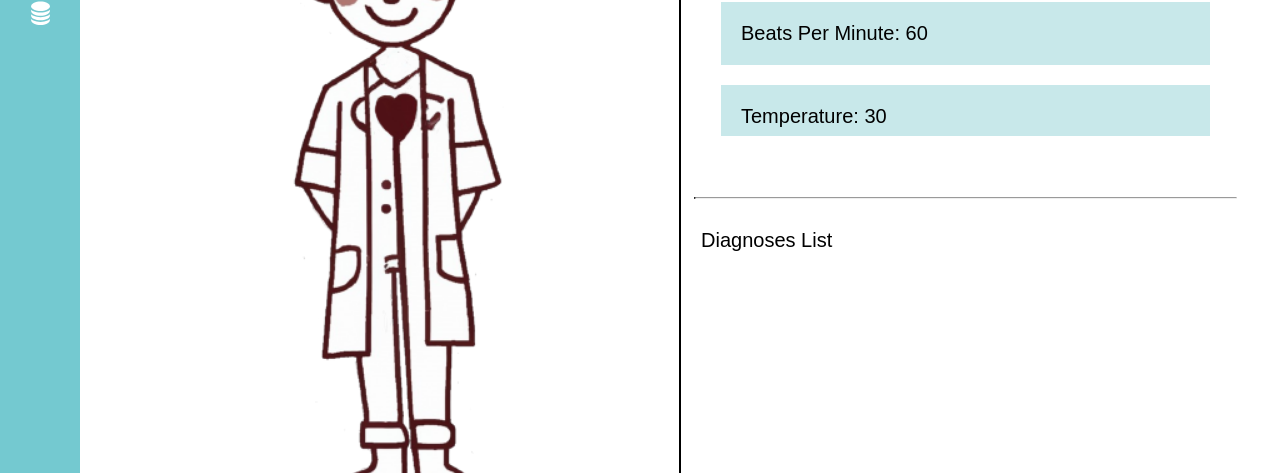
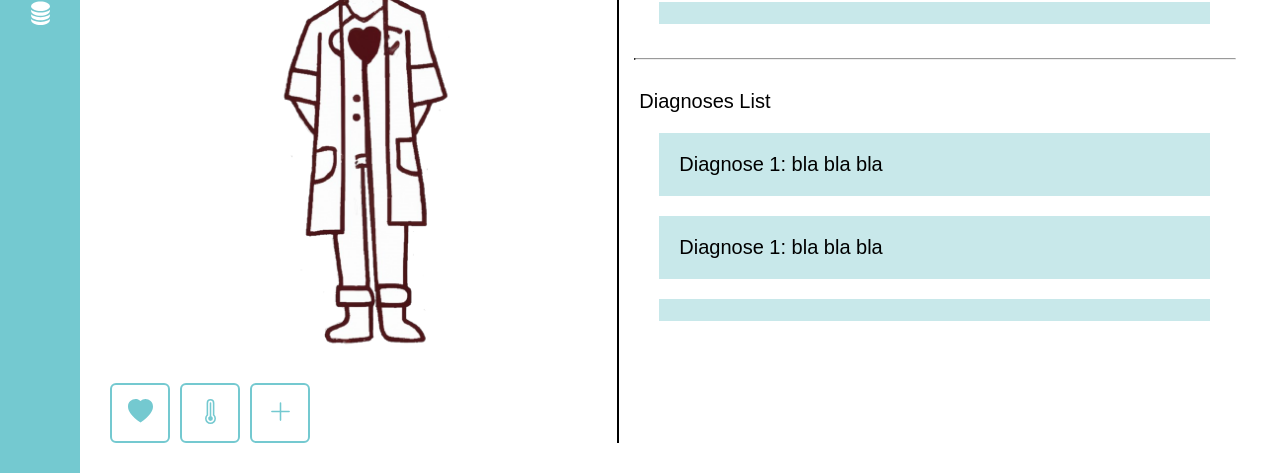
Before and after one commit to ivoafonsobispo/Careline, a React (Create React App) app in the folder frontend/: page / in a window 1280 px wide. Shown: the part 327-800 px from the top of the page. Built offline with nearby package versions, Linux system fonts and the light colour scheme.

Commit message:
web application fixed diagnoses list

```diff
--- a/frontend/src/Components/ClientComponents/Column.css
+++ b/frontend/src/Components/ClientComponents/Column.css
@@ -2,6 +2,4 @@
   display: flex;
   flex-direction: column;
   flex-grow: 1;
-  width: 100%;
-  height: 100%;
 }
--- a/frontend/src/Components/ClientComponents/RightColumn.css
+++ b/frontend/src/Components/ClientComponents/RightColumn.css
@@ -1,6 +1,6 @@
 .App-client-datalist {
-    height: 45%;
     padding: 20px;
+    height: 235px;
 }
 
 .App-client-horizontal-bar{
--- a/frontend/src/Components/ClientComponents/RightColumn.js
+++ b/frontend/src/Components/ClientComponents/RightColumn.js
@@ -13,7 +13,7 @@ export default function ClientRightColumn() {
             <hr className='App-client-horizontal-bar'></hr>
             <div className='App-client-datalist'>
                 <span>Diagnoses List</span>
-                {/* <DiagnosesList /> */}
+                <DiagnosesList />
             </div>
         </div>
     );
```
